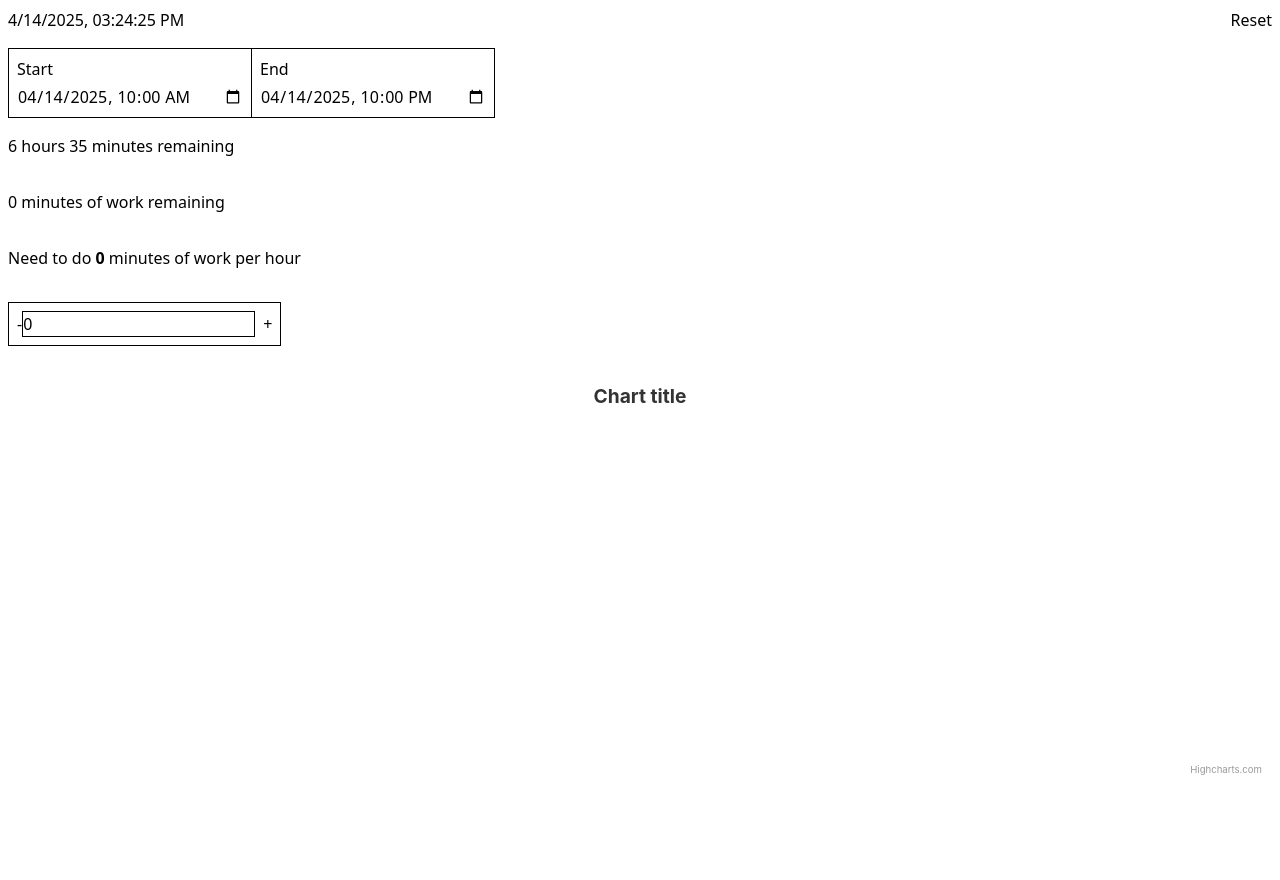
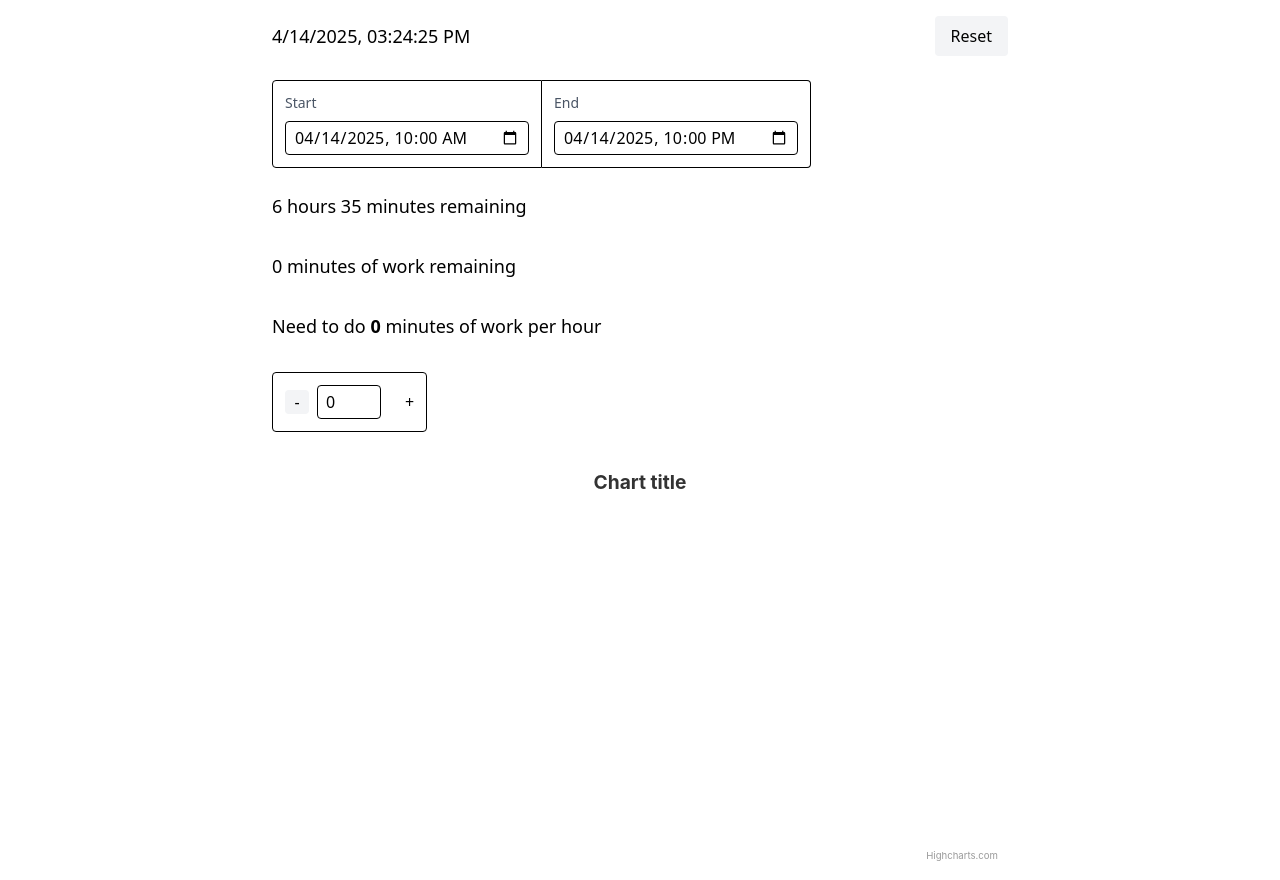
Before and after one commit to samirelanduk/dayplan, a React (Vite) app: page / in a window 1280 px wide. Before the commit the page ends 800 px from the top, so only its background shows below. Built offline with nearby package versions, Linux system fonts and the light colour scheme.

Commit message:
Improve style

```diff
--- a/src/App.jsx
+++ b/src/App.jsx
@@ -53,6 +53,15 @@ const App = () => {
   const totalRemainingWork = remainingWork.reduce((acc, curr) => acc + curr, 0);
   const workPerHour = totalRemainingWork / (secondsRemaining / 3600);
 
+  const nowString = nowDt.toLocaleString(undefined, {
+    year: "numeric",
+    month: "numeric",
+    day: "numeric",
+    hour: "2-digit",
+    minute: "2-digit",
+    second: "2-digit"
+  });
+
   const chartOptions = {
     chart: {
       type: "line"
@@ -64,38 +73,31 @@ const App = () => {
   };
 
   return (
-    <div className="p-2">
+    <div className="p-4 max-w-3xl mx-auto">
 
-      <div className="flex justify-between">
-        <div>{nowDt.toLocaleString(undefined, {
-          year: "numeric",
-          month: "numeric",
-          day: "numeric",
-          hour: "2-digit",
-          minute: "2-digit",
-          second: "2-digit"
-        })}</div>
-        <button onClick={reset}>Reset</button>
+      <div className="flex justify-between items-center">
+        <div className="text-lg">{nowString}</div>
+        <button className="px-4 py-2 bg-gray-100 hover:bg-gray-200 rounded" onClick={reset}>Reset</button>
       </div>
 
-      <div className="flex mt-4">
-        <div className="flex flex-col gap-1 border p-2 w-fit">
-          <label>Start</label>
-          <input type="datetime-local" value={dtToString(periodDt[0])} onChange={(e) => setPeriod([e.target.value, period[1]])} />
+      <div className="flex mt-6">
+        <div className="flex flex-col gap-2 border rounded-l p-3 w-fit">
+          <label className="text-sm text-gray-600">Start</label>
+          <input type="datetime-local" className="border rounded px-2 py-1" value={dtToString(periodDt[0])} onChange={(e) => setPeriod([e.target.value, period[1]])} />
         </div>
-        <div className="flex flex-col gap-1 border border-l-0 p-2 w-fit">
-          <label>End</label>
-          <input type="datetime-local" value={dtToString(periodDt[1])} onChange={(e) => setPeriod([period[0], e.target.value])} />
+        <div className="flex flex-col gap-2 border border-l-0 rounded-r p-3 w-fit">
+          <label className="text-sm text-gray-600">End</label>
+          <input type="datetime-local" className="border rounded px-2 py-1" value={dtToString(periodDt[1])} onChange={(e) => setPeriod([period[0], e.target.value])} />
         </div>
       </div>
 
-      <div className="mt-4">
+      <div className="mt-6 text-lg">
         {hoursRemaining} hour{hoursRemaining === 1 ?  "" : "s"}
         {minutesRemaining > 0 && ` ${minutesRemaining} minute${minutesRemaining === 1 ? "" : "s"}`}
         {" "}remaining
       </div>
 
-      <div className="mt-8">
+      <div className="mt-8 text-lg">
         {totalRemainingWork >= 60 ? (
           <>
             {Math.floor(totalRemainingWork / 60)} hour{Math.floor(totalRemainingWork / 60) === 1 ? "" : "s"}
@@ -106,24 +108,23 @@ const App = () => {
         )} of work remaining
       </div>
 
-      <div className="mt-8">
+      <div className="mt-8 text-lg">
         Need to do <span className="font-bold">{Math.ceil(workPerHour)}</span> minutes of work per hour
       </div>
 
-
-      <div className="mt-8 border flex w-fit pr-2">
+      <div className="mt-8 border rounded flex w-fit items-center">
         {remainingWork.map((minutes, index) => (
-          <div key={index} className="p-2">
-            <button tabIndex={-1} onClick={() => setRemainingWork(remainingWork.filter((_, i) => i !== index))}>-</button>
+          <div key={index} className="p-3 flex items-center gap-2">
+            <button className="w-6 h-6 flex items-center justify-center bg-gray-100 hover:bg-gray-200 rounded" tabIndex={-1} onClick={() => setRemainingWork(remainingWork.filter((_, i) => i !== index))}>-</button>
             <DelayedInput
               type="number"
-              className="border"
+              className="border rounded w-16 px-2 py-1"
               value={minutes}
               onChange={(e) => setRemainingWork(remainingWork.map((m, i) => i === index ? (parseInt(e.target.value) || 0) : m))}
             />
           </div>
         ))}
-        <button onClick={() => setRemainingWork([...remainingWork, 0])}>+</button>
+        <button className="px-3 hover:bg-gray-50" onClick={() => setRemainingWork([...remainingWork, 0])}>+</button>
       </div>
 
       <div className="mt-8">
```
